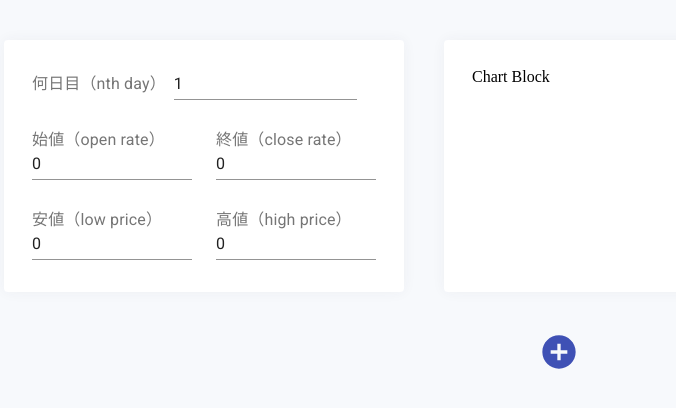
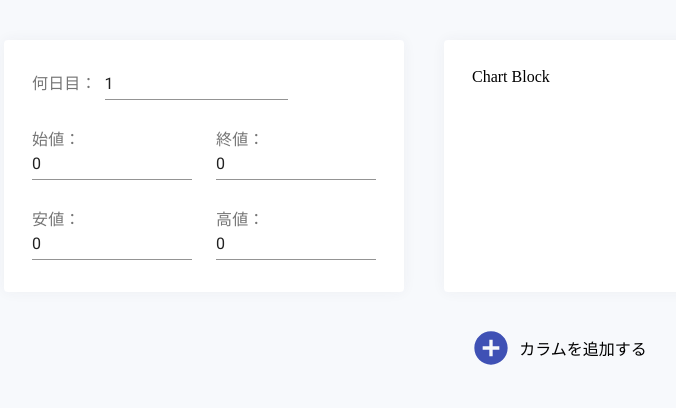
Before and after one commit to MrSung/fire-candle, a React (Create React App) app: page / in a window 1280 px wide. Shown: the top 408 px of the page, without its empty margins (81-757 px from the left). Built offline with nearby package versions, Linux system fonts and the light colour scheme.

Commit message:
adjust content

```diff
--- a/src/components/atoms/add-block-button.tsx
+++ b/src/components/atoms/add-block-button.tsx
@@ -10,17 +10,24 @@ export const AddBlockButton = ({ onClick }: IAddBlockButton) => {
   return (
     <Wrapper type='button' onClick={onClick}>
       <AddCircle color='primary' style={{ fontSize: 40 }} />
+      <ButtonText>カラムを追加する</ButtonText>
     </Wrapper>
   )
 }
 
 const Wrapper = styled.button`
   display: flex;
-  margin: 0 auto;
-  padding: 0;
+  align-items: center;
+  margin: -8px auto 0;
+  padding: 4px;
   border: none;
   outline: none;
   background-color: transparent;
   cursor: pointer;
   appearance: none;
 `
+
+const ButtonText = styled.span`
+  margin-left: 0.5em;
+  font-size: 16px;
+`
--- a/src/components/molecules/input-block.tsx
+++ b/src/components/molecules/input-block.tsx
@@ -11,23 +11,23 @@ const HIGH_PRICE = 'highPrice'
 const inputBlockItems = [
   {
     id: NTH_DAY,
-    labelText: '何日目（nth day）'
+    labelText: '何日目：'
   },
   {
     id: OPEN_RATE,
-    labelText: '始値（open rate）'
+    labelText: '始値：'
   },
   {
     id: CLOSE_RATE,
-    labelText: '終値（close rate）'
+    labelText: '終値：'
   },
   {
     id: LOW_PRICE,
-    labelText: '安値（low price）'
+    labelText: '安値：'
   },
   {
     id: HIGH_PRICE,
-    labelText: '高値（high price）'
+    labelText: '高値：'
   }
 ]
 
```
